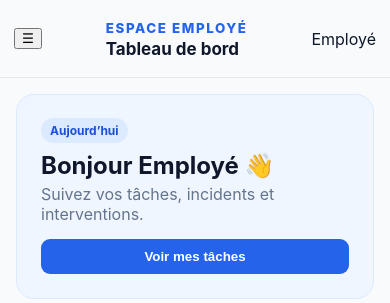
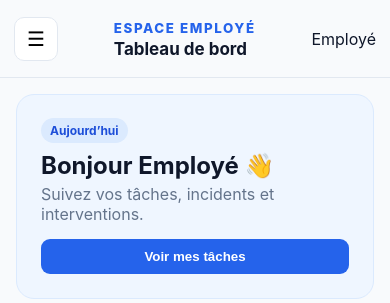
Before and after one commit to kripto66/MIM-v2, a PHP site: page /employe.html in a window 390 px wide. Shown: the top 303 px of the page. Run offline with PHP 8.4, Linux system fonts and the light colour scheme.

```diff
--- a/PartEmployes/employe.css
+++ b/PartEmployes/employe.css
@@ -355,7 +355,15 @@ header button {
     margin-left: 0
   }
   header button {
-    display: block
+    display: block;
+    width: 44px;
+    height: 44px;
+    font-size: 20px;
+    line-height: 1;
+    border: 1px solid var(--border);
+    border-radius: 10px;
+    background: #fff;
+    cursor: pointer
   }
   .sidebar-overlay {
     display: block;
```
